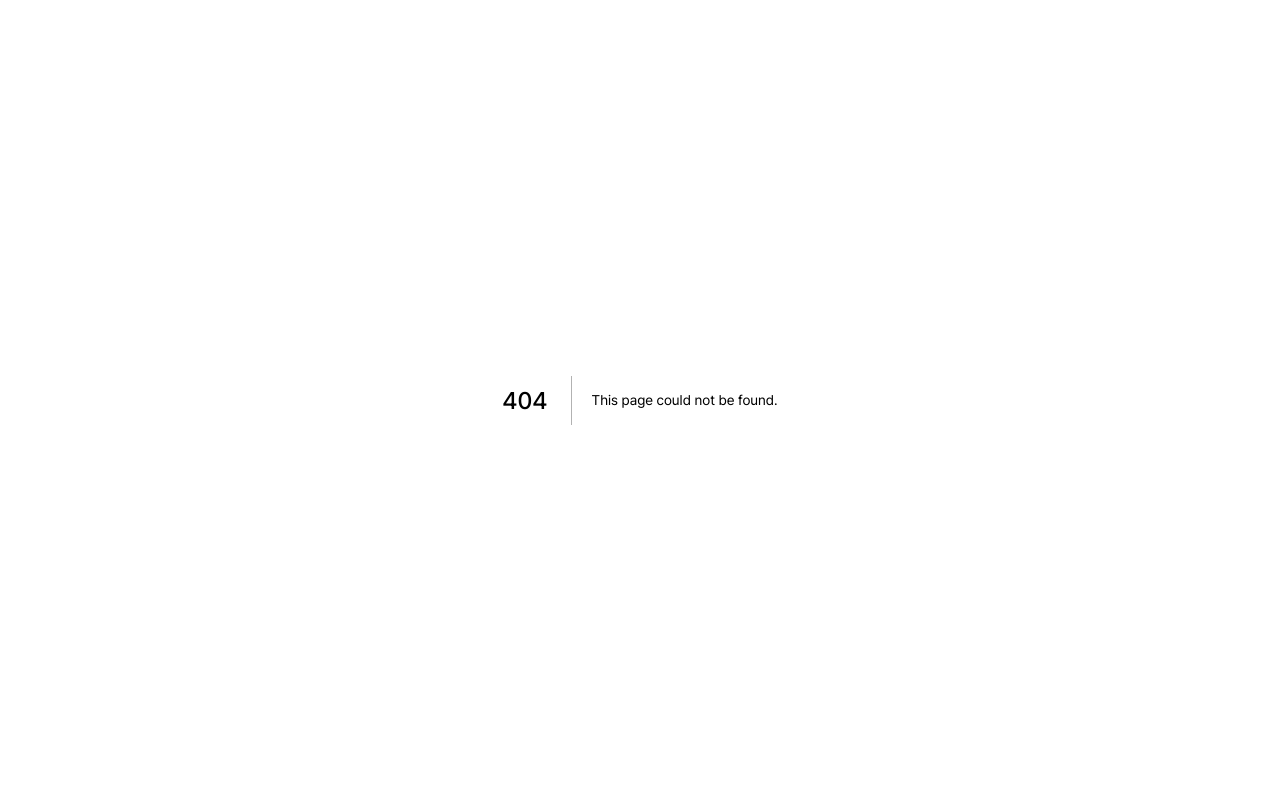
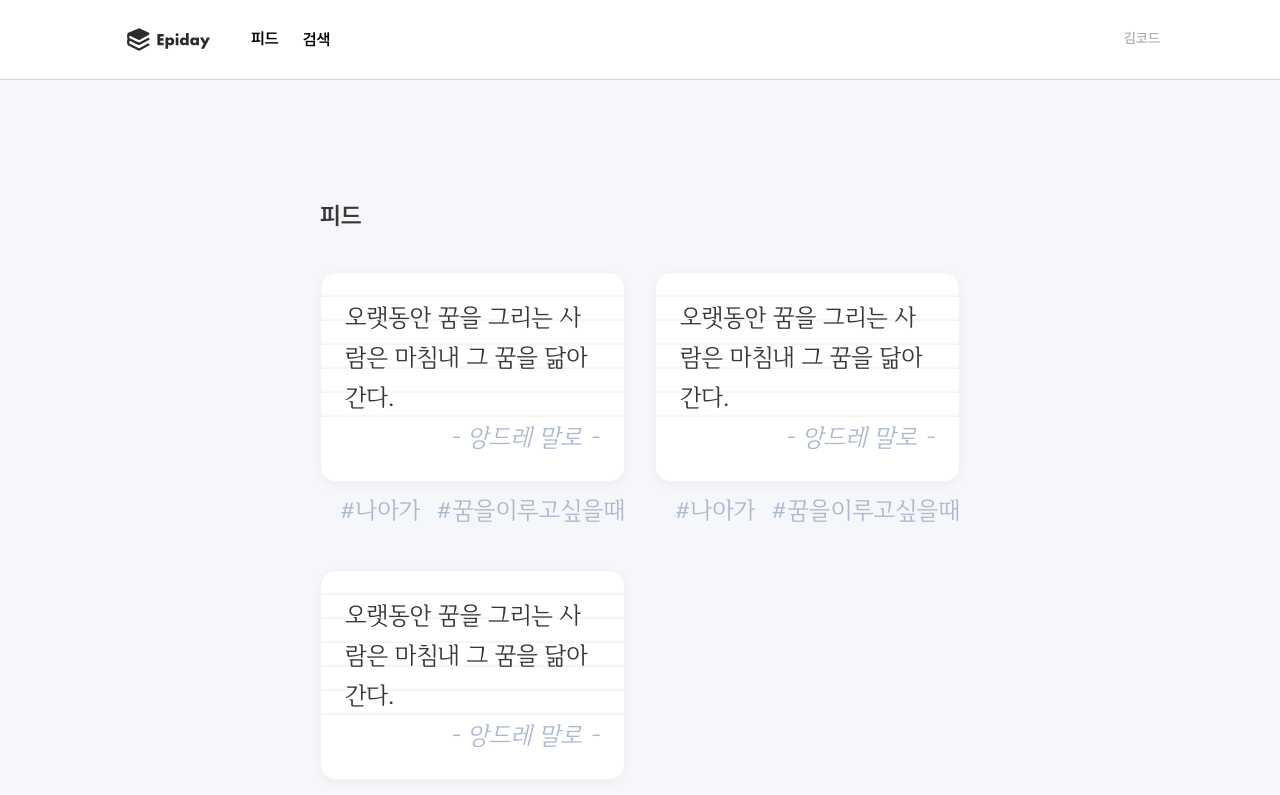
Before and after one commit to rladmswo1715/epiday, a Next.js app: page /feed in a window 1280 px wide. Before the commit this address had no page. Shown: the top 795 px of the page. Built offline with nearby package versions, Linux system fonts and the light colour scheme.

Commit message:
feat: Feed 페이지 퍼블리싱

```diff
--- /dev/null
+++ b/app/(afterLogin)/(headerMenu)/feed/page.tsx
@@ -0,0 +1,12 @@
+import FeedContainer from '@/components/feed/FeedContainer';
+import InnerLayout from '@/components/InnerLayout';
+
+const Feed = () => {
+  return (
+    <InnerLayout>
+      <FeedContainer />
+    </InnerLayout>
+  );
+};
+
+export default Feed;
--- a/app/(afterLogin)/layout.tsx
+++ b/app/(afterLogin)/layout.tsx
@@ -2,6 +2,7 @@ import Image from 'next/image';
 import Logo from '@/public/images/icon/logo.svg';
 import RQProvider from '@/components/provider/RQProvider';
 import ModalContainer from '@/components/modal/ModalContainer';
+import Link from 'next/link';
 
 const AfterLoginLayOut = ({ children }) => {
   return (
@@ -9,7 +10,9 @@ const AfterLoginLayOut = ({ children }) => {
       <header className='fixed z-fixed flex h-[8rem] w-[100vw] justify-between border-b-[0.1rem] border-[#D7D7D7] bg-var-blue-100 px-[12rem] py-[2.6rem]'>
         <div className='flex'>
           <Image src={Logo} alt='로고' width={131} height={36} className='pr-[3.6rem]' />
-          <button className='pr-[2.4rem] text-[1.6rem] font-[600] leading-[2.6rem]'>피드</button>
+          <Link href='/feed' className='pr-[2.4rem] text-[1.6rem] font-[600] leading-[2.6rem]'>
+            피드
+          </Link>
           <button className='text-[1.6rem] font-[600] leading-[2.6rem]'>검색</button>
         </div>
         <span className='text-[1.4rem] font-[500] leading-[2.4rem] text-var-gray-300'>김코드</span>
--- a/components/EpidayCard.tsx
+++ /dev/null
@@ -1,11 +0,0 @@
-const EpidayCard = () => {
-  return (
-    <>
-      <div>
-        <span>#꿈을이루고싶을때</span>
-        <span>#나아가야할때</span>
-      </div>
-    </>
-  );
-};
-export default EpidayCard;
--- a/components/InnerLayout.tsx
+++ b/components/InnerLayout.tsx
@@ -6,7 +6,7 @@ interface IInnerLayoutProps {
 }
 
 const InnerLayout = ({ children, cssStyle }: IInnerLayoutProps) => {
-  return <div className={`mx-auto w-full max-w-[68.8rem] bg-var-blue-100 px-[2.4rem] pt-[8rem] ${cssStyle}`}>{children}</div>;
+  return <div className={`mx-auto w-full max-w-[68.8rem] px-[2.4rem] pt-[8rem] ${cssStyle}`}>{children}</div>;
 };
 
 export default InnerLayout;
--- /dev/null
+++ b/components/feed/EpidayCard.tsx
@@ -0,0 +1,22 @@
+const EpidayCard = () => {
+  return (
+    <div>
+      <div
+        className='shadow-feed flex flex-col justify-between overflow-hidden rounded-[1.6rem] border-[0.1rem] border-var-line-100 bg-var-blue-100'
+        style={{
+          backgroundImage: 'repeating-linear-gradient(white, white 21px, #F2F2F2 24px)',
+        }}
+      >
+        <q className='quotes-none min-h-[10rem] px-[2.4rem] pt-[2.4rem] font-iropke text-[2.4rem] leading-[4rem] text-var-black-600'>오랫동안 꿈을 그리는 사람은 마침내 그 꿈을 닮아 간다.</q>
+        <div className='min-h-[4rem] bg-white px-[2.4rem] pb-[2.4rem] text-right'>
+          <cite className='font-iropke text-[2.4rem] leading-[4rem] text-var-blue-400'>- 앙드레 말로 -</cite>
+        </div>
+      </div>
+      <div className='mt-[0.8rem] flex justify-end gap-[1.6rem]'>
+        <span className='font-iropke text-[2.4rem] leading-[4rem] text-var-blue-400'>#나아가</span>
+        <span className='font-iropke text-[2.4rem] leading-[4rem] text-var-blue-400'>#꿈을이루고싶을때</span>
+      </div>
+    </div>
+  );
+};
+export default EpidayCard;
--- /dev/null
+++ b/components/feed/FeedContainer.tsx
@@ -0,0 +1,22 @@
+import EpidayCard from './EpidayCard';
+import Image from 'next/image';
+import plus from '@/public/images/icon/plus.svg';
+
+const FeedContainer = () => {
+  return (
+    <section className='pb-[11.4rem]'>
+      <h1 className='pt-[12rem] text-[2.4rem] font-[600] text-var-black-600'>피드</h1>
+      <div className='mt-[4rem] grid grid-cols-2 gap-x-[3rem] gap-y-[4rem]'>
+        <EpidayCard />
+        <EpidayCard />
+        <EpidayCard />
+      </div>
+      <button type='button' className='mx-auto mt-[8rem] flex items-center gap-[0.8rem] rounded-[10rem] border-[0.1rem] border-var-line-200 px-[4rem] py-[1.2rem]'>
+        <Image src={plus} alt='더보기' width={24} height={24} />
+        <span className='text-[2rem] font-[500] text-var-blue-500'>에피그램 더보기</span>
+      </button>
+    </section>
+  );
+};
+
+export default FeedContainer;
--- a/tailwind.config.js
+++ b/tailwind.config.js
@@ -68,7 +68,22 @@ module.exports = {
         modalBackdrop: 990,
         modal: 991,
       },
+      quotes: {
+        none: 'none',
+      },
+      boxShadow: {
+        feed: '0px 3px 12px 0px rgba(0, 0, 0, 0.04)',
+      },
     },
   },
-  plugins: [require('tailwind-scrollbar-hide')],
+  plugins: [
+    require('tailwind-scrollbar-hide'),
+    function ({ addUtilities }) {
+      addUtilities({
+        '.quotes-none': {
+          quotes: 'none',
+        },
+      });
+    },
+  ],
 };
```
Also changed, not shown: public/images/icon/plus.svg (added).
